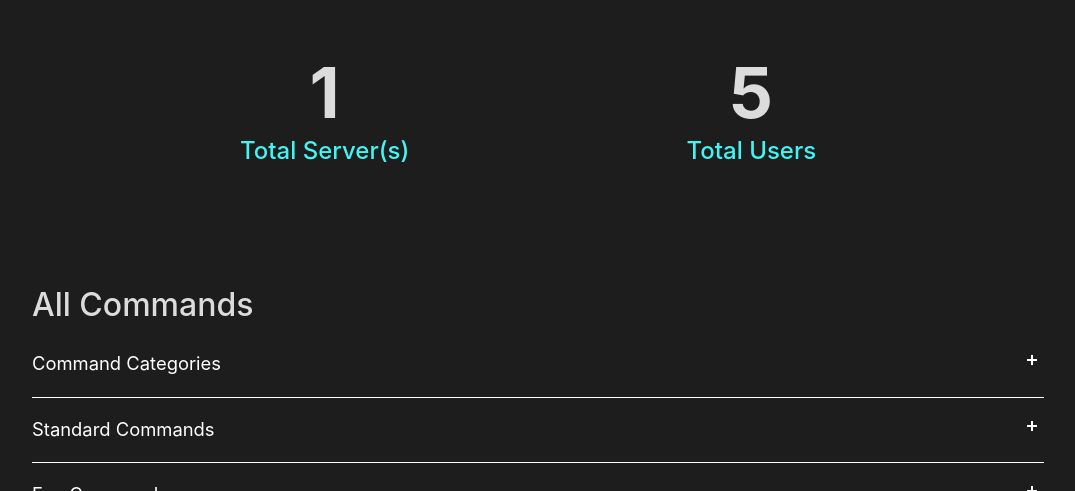
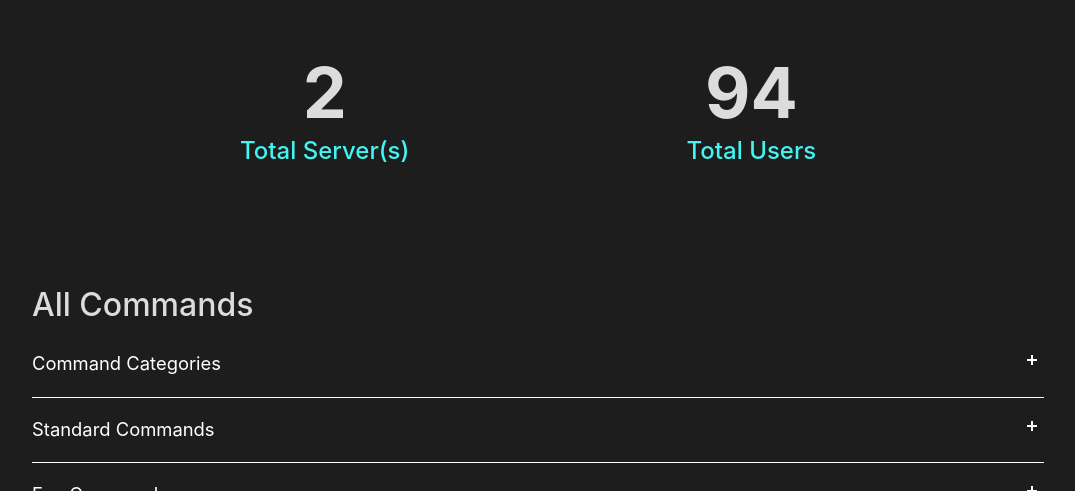
Before and after one commit to ItzAaronUwU/ItzAaronUwU.github.io, a plain HTML site: page index.html in a window 1280 px wide. Shown: the part 1430-1921 px from the top of the page, without its empty margins (102-1177 px from the left). Drawn offline with nearby package versions, Linux system fonts and the light colour scheme; a script that the page names is missing; files whose address does not match are found by name.

Commit message:
Update index.html

```diff
--- a/index.html
+++ b/index.html
@@ -32,7 +32,7 @@
     </div>
     </nav>
     </div>
-    <header class="d-xl-flex flex-column justify-content-xl-center align-items-xl-center" style="height: 418px;text-align: center;margin: 55px;"><img class="rounded" src="https://cdn.discordapp.com/avatars/1052646064718614538/cd6ab843b28b34d2fd850c9d24e4baec.webp?size=4096" width="150" height="150" style="margin-top: 30px;">
+    <header class="d-xl-flex flex-column justify-content-xl-center align-items-xl-center" style="height: 418px;text-align: center;margin: 55px;"><img class="rounded" src="https://discord.c99.nl/widget/theme-4/1052646064718614538.png" width="150" height="150" style="margin-top: 30px;">
         <h1 class="d-xl-flex justify-content-xl-start" style="color: var(--text-color);">Welcome to the dashboard</h1>
         <p style="color: var(--secondary-text-color);">ItzABot is a multipurpose bot tons of features to suit your needs! Moderation / Fun / Games</p>
         <div class="tada animated"><div role="group" class="btn-group">    <a href="https://invite.itzabot.dev/" class="btn btn-primary shadow-none" type="button" style="margin: 5px;background-color: var(--main-color);border-color: var(--main-color);border-radius: 10px;">Invite Me</a> <a href="https://support.itzabot.dev/" class="btn btn-primary shadow-none" type="button" style="margin: 5px;background-color: var(--main-color);border-color: var(--main-color);border-radius: 10px;">Support Server</a>
@@ -75,11 +75,11 @@
             <div class="container-fluid text-white">
                 <div class="row row-cols-3 justify-content-center" style="color: var(--secondary-text-color);">
                     <div class="col-auto col-md-6 col-lg-4 text-center pb-5 pt-5 number-item love_counter">
-                        <h1 class="love_count" style="font-size: 70px;"><strong>1</strong></h1>
+                        <h1 class="love_count" style="font-size: 70px;"><strong>2</strong></h1>
                         <h4 style="color: var(--main-color);margin-top: -6px;">Total Server(s)</h4>
                     </div>
                     <div class="col-auto col-lg-4 text-center align-self-center pb-5 pt-5 love_counter">
-                        <h1 class="love_count" style="font-size: 70px;"><strong>5 </strong></h1>
+                        <h1 class="love_count" style="font-size: 70px;"><strong>94 </strong></h1>
                         <h4 style="color: var(--main-color);margin-top: -6px;">Total Users</h4>
                     </div>
                 </div>
```
